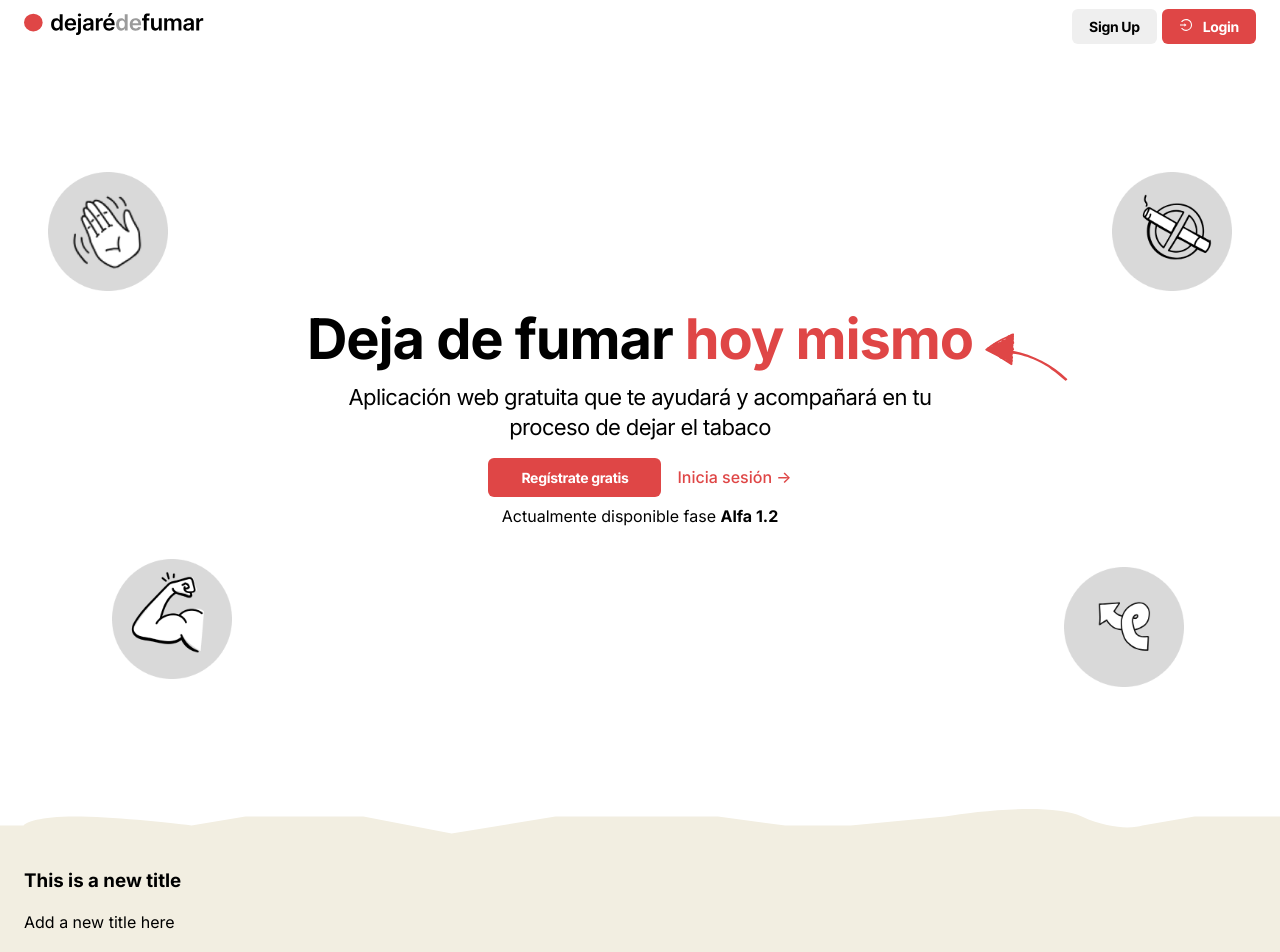
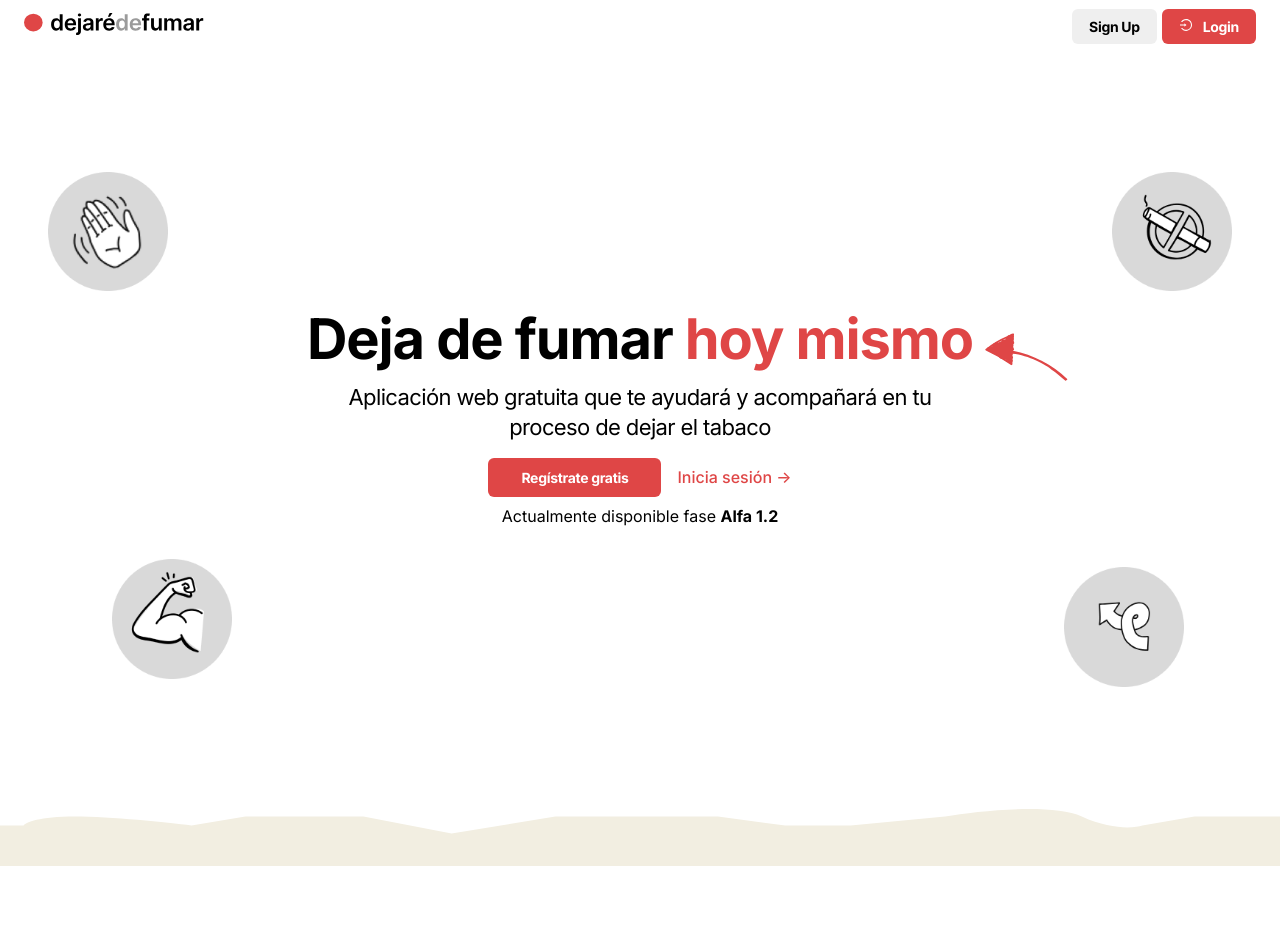
Before and after one commit to iCharlieAraiza/dejaredefumarapp, a React (Vite) app: page / in a window 1280 px wide. Shown: the top 952 px of the page. After the commit the page ends 866 px from the top, so only its background shows below. Built offline with nearby package versions, Linux system fonts and the light colour scheme; no server answers.

Commit message:
Add hero previes

```diff
--- a/src/components/AppDescription.tsx
+++ b/src/components/AppDescription.tsx
@@ -17,8 +17,6 @@ const AppDescription = () => {
       </div>
       <div className="whole-container">
         <div className="container">
-          <h3>This is a new title</h3>
-          <p>Add a new title here</p>
         </div>
       </div>
     </div>
```
